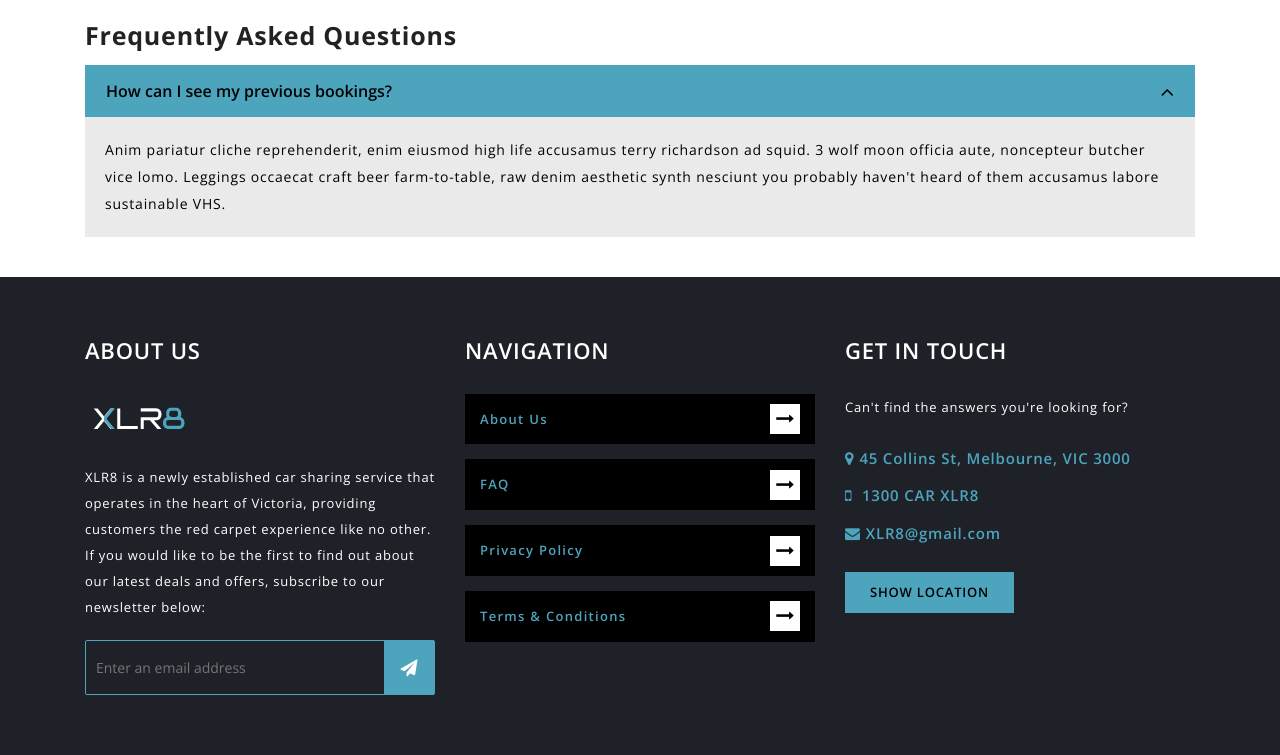
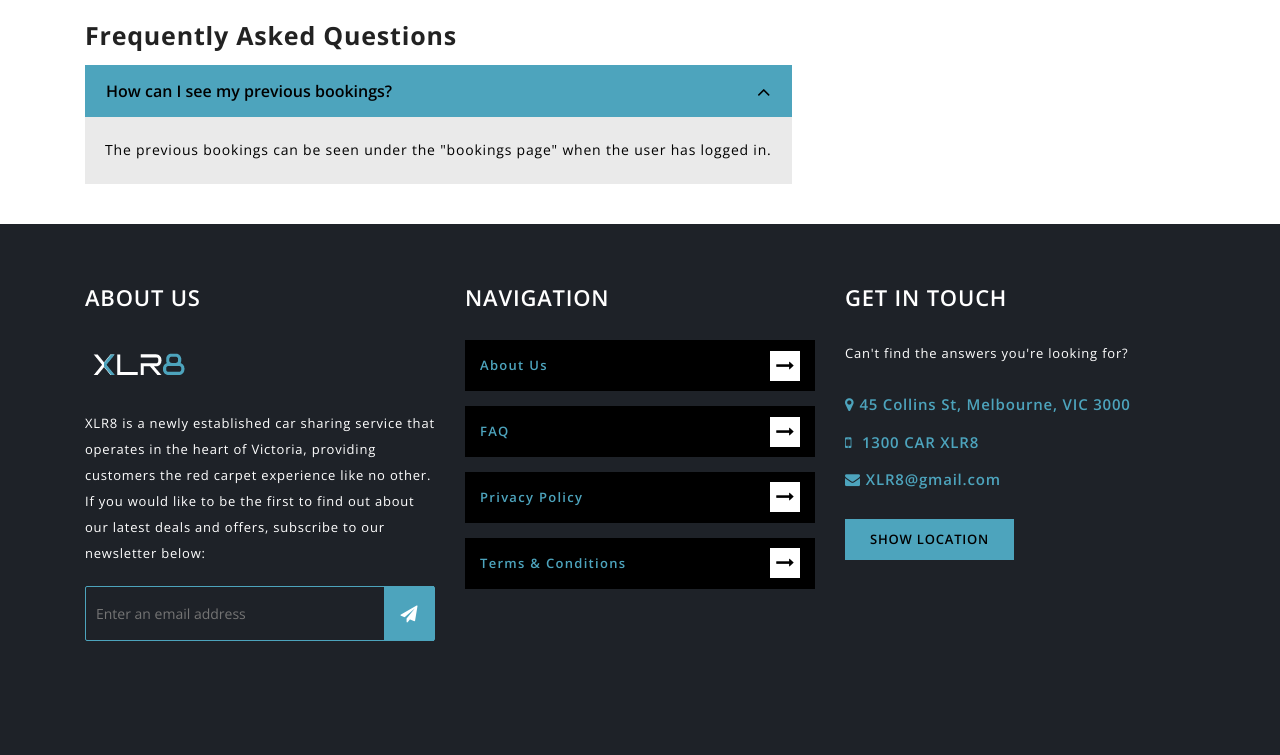
Before and after one commit to Shehan-Wences/XLR8, a CodeIgniter app: page /XLR8/index.php/welcome/faq in a window 1280 px wide. Shown: the part 312-1067 px from the top of the page. After the commit the page ends 953 px from the top, so only its background shows below. Run offline with CodeIgniter, Linux system fonts and the light colour scheme; some libraries are stand-ins or nearby versions.

Commit message:
faq edit

```diff
--- a/application/views/carshare_faq.php
+++ b/application/views/carshare_faq.php
@@ -46,7 +46,7 @@ $this->load->view('inc/header', $data);
 
 										<div id="collapseOne" class="collapse show" aria-labelledby="headingOne" data-parent="#accordion">
 											<div class="card-body">
-												Anim pariatur cliche reprehenderit, enim eiusmod high life accusamus terry richardson ad squid. 3 wolf moon officia aute, noncepteur butcher vice lomo. Leggings occaecat craft beer farm-to-table, raw denim aesthetic synth nesciunt you probably haven't heard of them accusamus labore sustainable VHS.
+												The previous bookings can be seen under the "bookings page" when the user has logged in.
 											</div>
 										</div>
 									</div>
```
